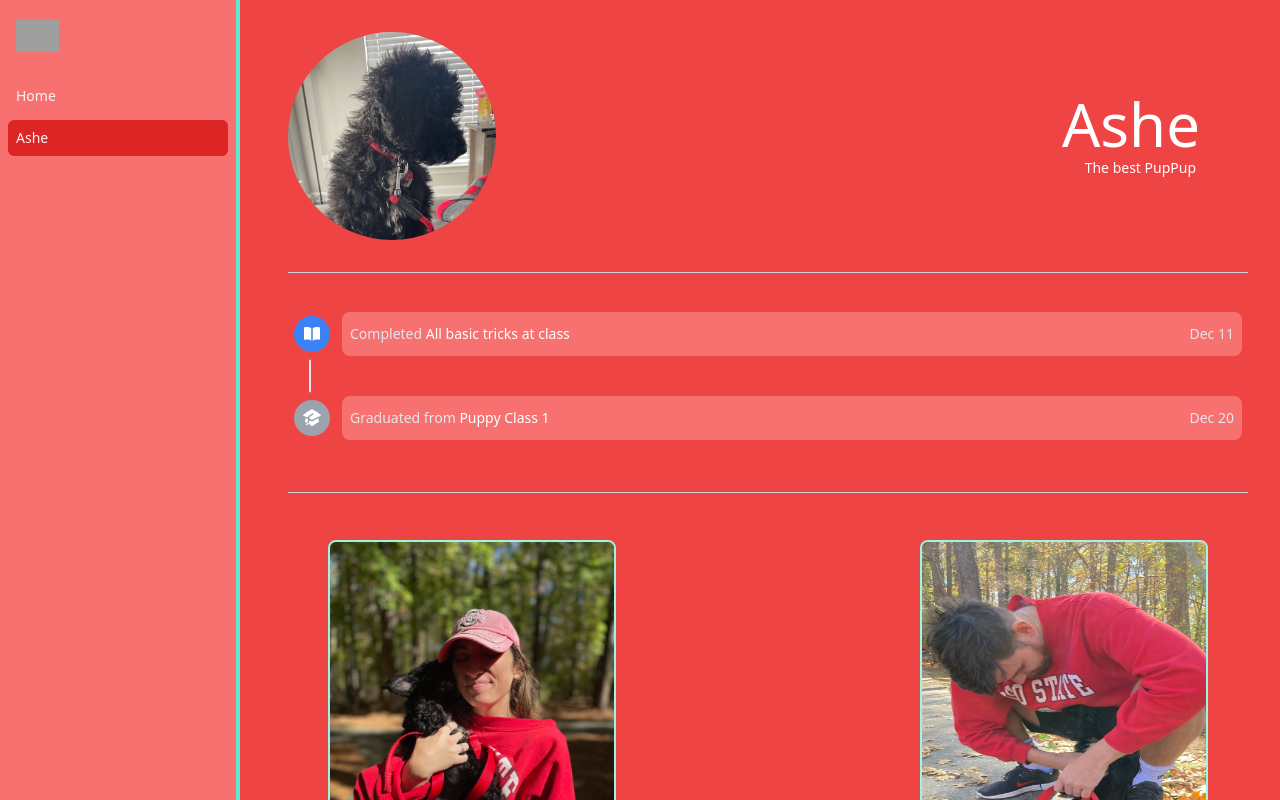
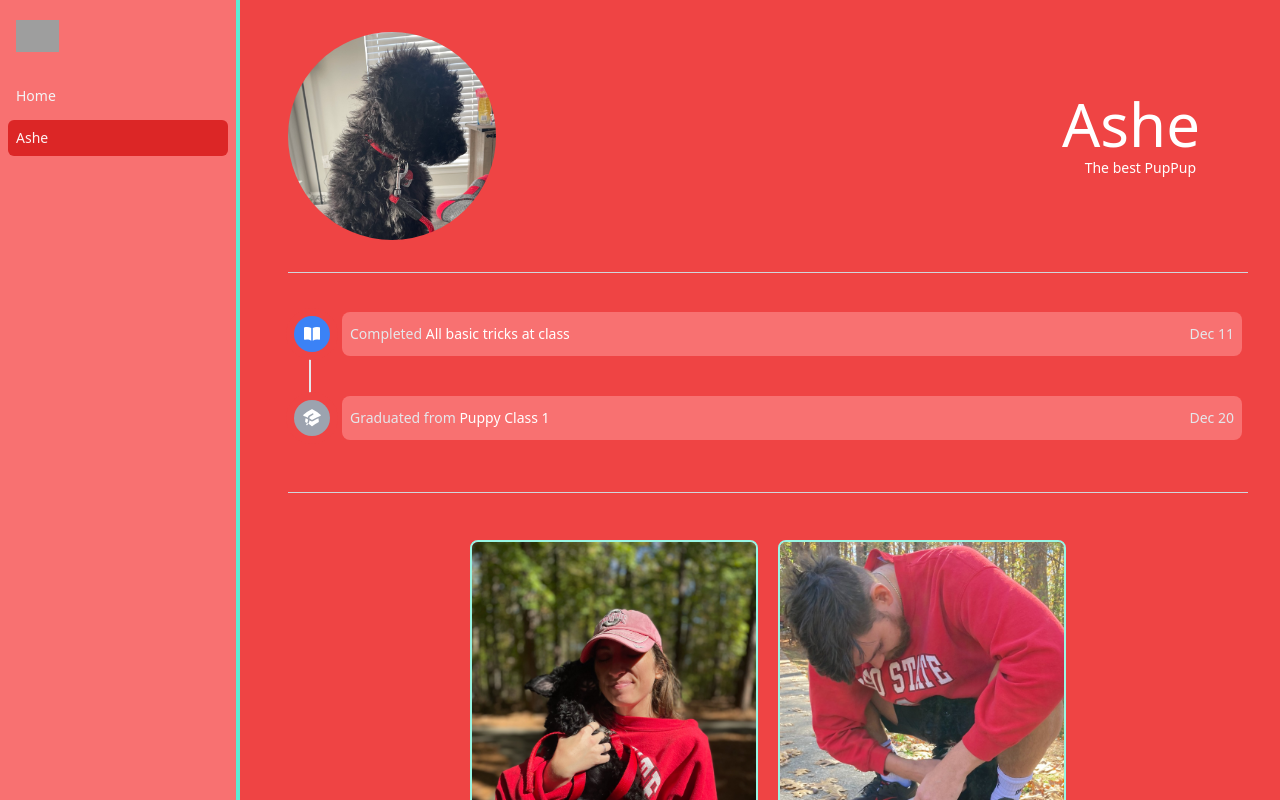
Before and after one commit to Jtcruthers/jtcruthers.github.io, a Nuxt app: page /ashe in a window 1280 px wide. Built offline with nearby package versions, Linux system fonts and the light colour scheme; grey boxes are pictures that could not be loaded.

Commit message:
Using separate ashe photo component

```diff
--- /dev/null
+++ b/components/AshePhotos.vue
@@ -0,0 +1,25 @@
+<script setup lang="ts">
+const images = [
+  {
+    src: "/images/molly_and_ashe_little.jpeg",
+    alt: "Molly and Ashe as a pup",
+  },
+  {
+    src: "/images/me_and_ashe.jpeg",
+    alt: 'Me and Ashe',
+  },
+  {
+    src: "/images/all_of_us.jpeg",
+    alt: 'All of us',
+  },
+]
+
+</script>
+
+<template>
+    <div class="flex gap-5 mx-3 sm:mx-6 lg:mx-10 justify-center flex-wrap">
+      <a v-for="image in images" :href="image.src" target="_blank">
+        <nuxt-img :src="image.src" :alt="image.alt" class="h-48 w-36 min-w-56 sm:h-64 sm:w-48 md:h-72 md:w-56 lg:h-96 lg:w-72 rounded-lg border-teal-200 border-solid border-2 object-cover object-center" />
+      </a>
+    </div>
+</template>
--- a/pages/ashe.vue
+++ b/pages/ashe.vue
@@ -16,9 +16,6 @@
 
     <Divider class="mb-12 -mt-5" />
 
-    <div class="flex flex-row justify-between mx-3 sm:mx-6 lg:mx-10">
-     <img src="/images/molly_and_ashe_little.jpeg" alt="Molly and Ashe" class="inline-block h-48 w-36 sm:h-64 sm:w-48 md:h-72 md:w-56 lg:h-96 lg:w-72 rounded-lg border-teal-200 border-solid border-2" />
-     <img src="/images/me_and_ashe.jpeg" alt="Me and Ashe" class="block h-48 w-36 sm:h-64 sm:w-48 md:h-72 md:w-56 lg:h-96 lg:w-72 rounded-lg border-teal-200 border-solid border-2" />
-    </div>
+    <AshePhotos />
   </div>
 </template>
```
Also changed, not shown: public/images/all_of_us.jpeg (added).
